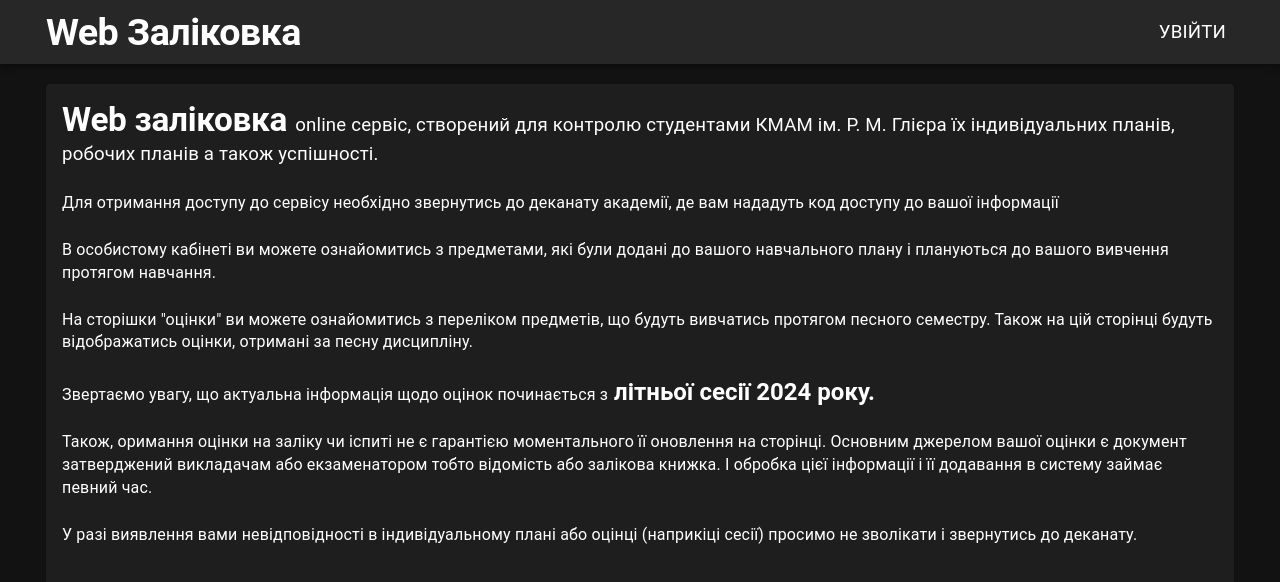
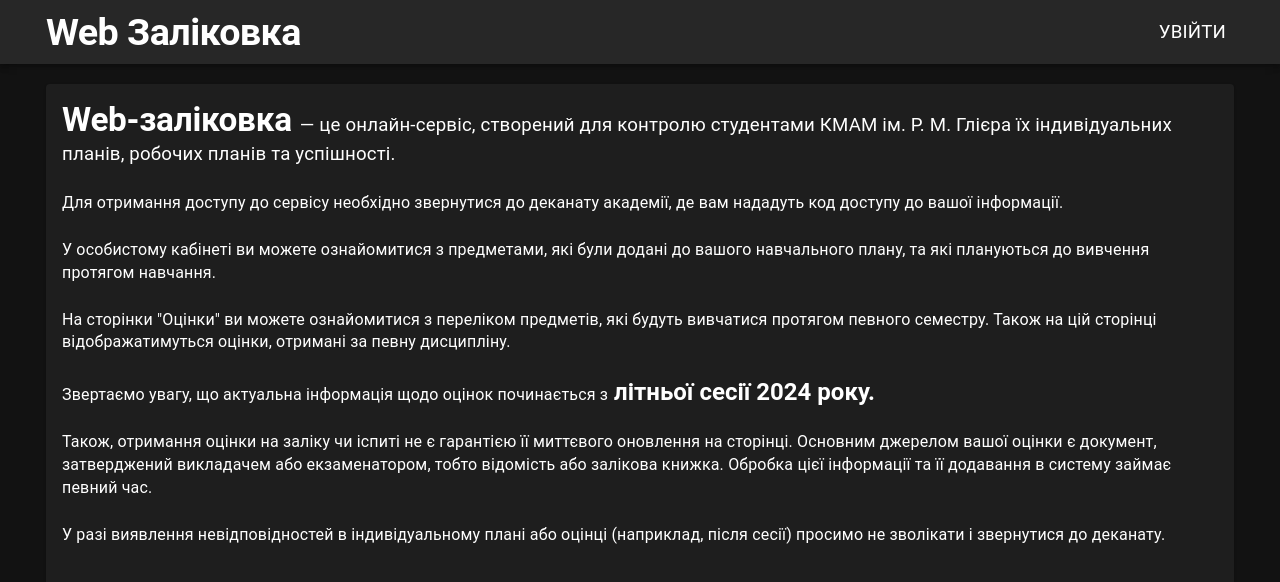
Before and after one commit to GalaidaMaxim/web-zalikowka-next, a Next.js app: page / in a window 1280 px wide. Shown: the top 582 px of the page. Built offline with nearby package versions, Linux system fonts and the light colour scheme.

Commit message:
text content fix

```diff
--- a/pages/index.jsx
+++ b/pages/index.jsx
@@ -10,25 +10,24 @@ export default function MainPage() {
           <Box padding={2} display={"flex"} flexDirection={"column"} gap={3}>
             <Typography variant="body1">
               <Typography component="span" variant="h2">
-                {"Web заліковка "}
+                {"Web-заліковка "}
               </Typography>
-              online сервіс, створений для контролю студентами КМАМ ім. Р. М.
-              Глієра їх індивідуальних планів, робочих планів а також
-              успішності.
+              — це онлайн-сервіс, створений для контролю студентами КМАМ ім. Р.
+              М. Глієра їх індивідуальних планів, робочих планів та успішності.
             </Typography>
             <Typography variant="body2">
-              Для отримання доступу до сервісу необхідно звернутись до деканату
-              академії, де вам нададуть код доступу до вашої інформації
+              Для отримання доступу до сервісу необхідно звернутися до деканату
+              академії, де вам нададуть код доступу до вашої інформації.
             </Typography>
             <Typography variant="body2">
-              В особистому кабінеті ви можете ознайомитись з предметами, які
-              були додані до вашого навчального плану і плануються до вашого
+              У особистому кабінеті ви можете ознайомитися з предметами, які
+              були додані до вашого навчального плану, та які плануються до
               вивчення протягом навчання.
             </Typography>
             <Typography variant="body2">
-              На сторішки {'"'}оцінки{'"'} ви можете ознайомитись з переліком
-              предметів, що будуть вивчатись протягом песного семестру. Також на
-              цій сторінці будуть відображатись оцінки, отримані за песну
+              На сторінки {'"'}Оцінки{'"'} ви можете ознайомитися з переліком
+              предметів, які будуть вивчатися протягом певного семестру. Також
+              на цій сторінці відображатимуться оцінки, отримані за певну
               дисципліну.
             </Typography>
             <Typography variant="body2">
@@ -38,16 +37,16 @@ export default function MainPage() {
               </Typography>
             </Typography>
             <Typography variant="body2">
-              Також, оримання оцінки на заліку чи іспиті не є гарантією
-              моментального її оновлення на сторінці. Основним джерелом вашої
-              оцінки є документ затверджений викладачам або екзаменатором тобто
-              відомість або залікова книжка. І обробка цієї інформації і її
+              Також, отримання оцінки на заліку чи іспиті не є гарантією її
+              миттєвого оновлення на сторінці. Основним джерелом вашої оцінки є
+              документ, затверджений викладачем або екзаменатором, тобто
+              відомість або залікова книжка. Обробка цієї інформації та її
               додавання в систему займає певний час.
             </Typography>
             <Typography variant="body2">
-              У разі виявлення вами невідповідності в індивідуальному плані або
-              оцінці (наприкіці сесії) просимо не зволікати і звернутись до
-              деканату.
+              У разі виявлення невідповідностей в індивідуальному плані або
+              оцінці (наприклад, після сесії) просимо не зволікати і звернутися
+              до деканату.
             </Typography>
             <Typography variant="body2"></Typography>
           </Box>
```
